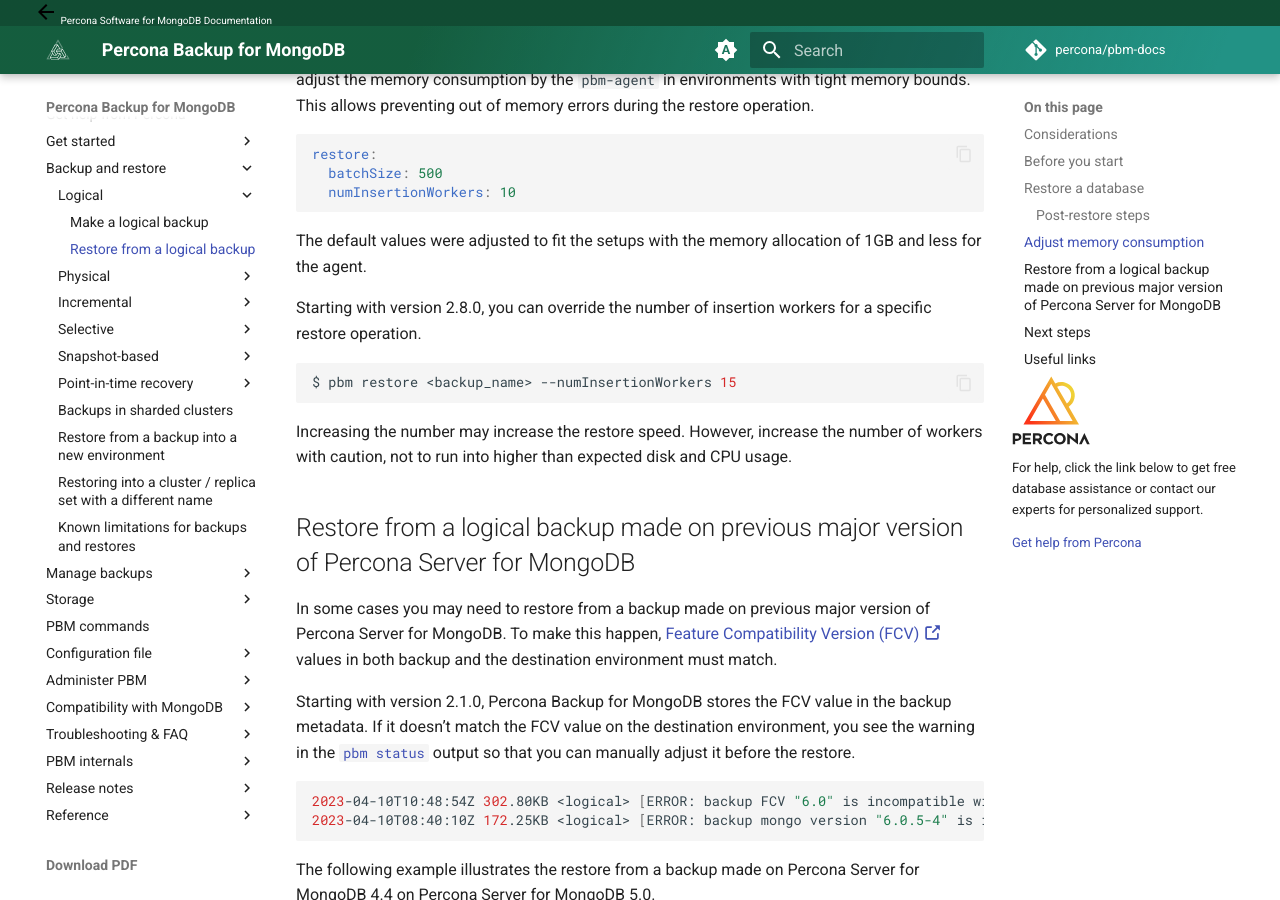
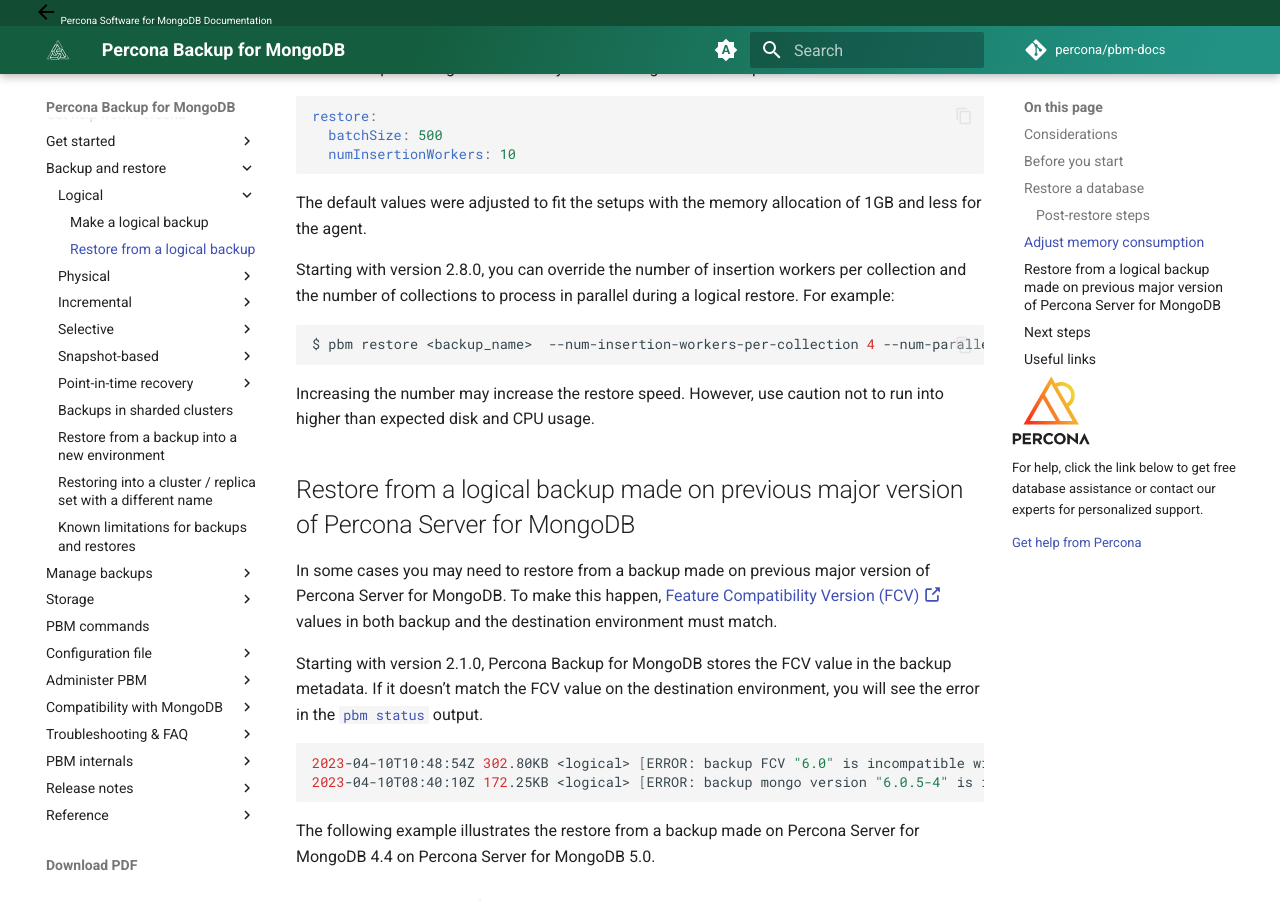
Before and after one commit to percona/pbm-docs, an MkDocs documentation site: the page built from docs/usage/restore.md, in a window 1280 px wide and 900 px high, scrolled down 2373 px. Built offline with MkDocs 1.6.1 and Material for MkDocs 9.7.7, drawn with Linux system fonts in a browser that asks for light colours; nearby versions of some CDN libraries; comment, search, counter and statistics services are not loaded; some of the changed text lies outside the part shown.

Commit message:
Update restore.md
Fix typos, clarify some sections.

````diff
--- a/docs/usage/restore.md
+++ b/docs/usage/restore.md
@@ -52,9 +52,9 @@
 
 2. Restore from a desired backup. Replace the `<backup_name>` with the desired backup in the following command:
 
-        ```{.bash data-prompt="$"}
-        $ pbm restore <backup_name>
-        ```
+    ```{.bash data-prompt="$"}
+    $ pbm restore <backup_name>
+    ```
 
     Note that you can restore a sharded backup only into a sharded environment. It can be your existing cluster or a new one. To learn how to restore a backup into a new environment, see [Restoring a backup into a new environment](../features/restore-new-env.md).
 
@@ -79,19 +79,19 @@
 The default values were adjusted to fit the setups with the memory allocation of 1GB and less for the agent.
 
 
-Starting with version 2.8.0, you can override the number of insertion workers for a specific restore operation.
+Starting with version 2.8.0, you can override the number of insertion workers per collection and the number of collections to process in parallel during a logical restore. For example:
 
 ```{.bash data-prompt="$"}
-$ pbm restore <backup_name> --numInsertionWorkers 15
+$ pbm restore <backup_name>  --num-insertion-workers-per-collection 4 --num-parallel-collections 8
 ```
 
-Increasing the number may increase the restore speed. However, increase the number of workers with caution, not to run into higher than expected disk and CPU usage.
+Increasing the number may increase the restore speed. However, use caution not to run into higher than expected disk and CPU usage.
 
 ## Restore from a logical backup made on previous major version of Percona Server for MongoDB
 
 In some cases you may need to restore from a backup made on previous major version of Percona Server for MongoDB. To make this happen, [Feature Compatibility Version (FCV) :octicons-link-external-16:](https://www.mongodb.com/docs/manual/reference/command/setFeatureCompatibilityVersion/) values in both backup and the destination environment must match.
 
-Starting with version 2.1.0, Percona Backup for MongoDB stores the FCV value in the backup metadata. If it doesn't match the FCV value on the destination environment, you see the warning in the [`pbm status`](../reference/pbm-commands.md#pbm-status) output so that you can manually adjust it before the restore.
+Starting with version 2.1.0, Percona Backup for MongoDB stores the FCV value in the backup metadata. If it doesn't match the FCV value on the destination environment, you will see the error in the [`pbm status`](../reference/pbm-commands.md#pbm-status) output.
 
 ```{.bash .no-copy}
 2023-04-10T10:48:54Z 302.80KB <logical> [ERROR: backup FCV "6.0" is incompatible with the running mongo FCV "5.0"] [2023-04-10T10:49:14Z]
````
